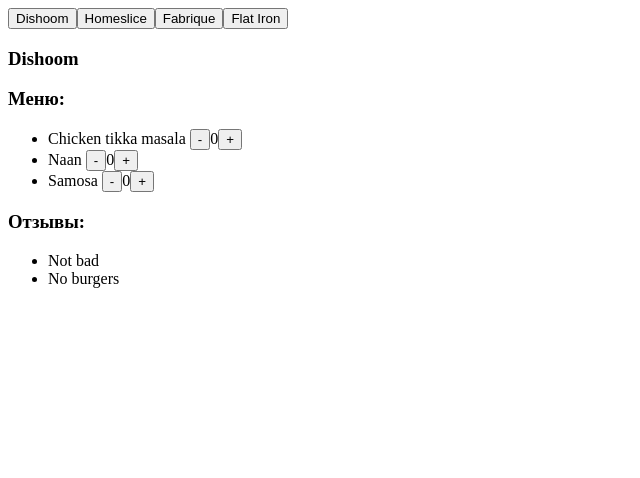
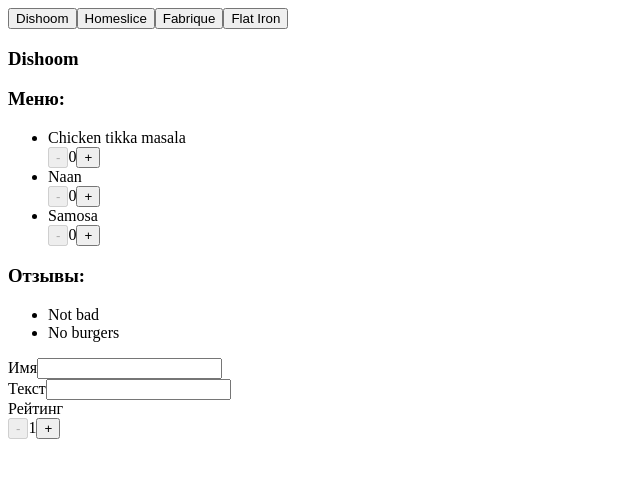
Before and after one commit to jesian85/react-course, a React (Vite) app: page / in a window 1280 px wide. Both pictures are taken after a click on the button "Dishoom". Shown: the top 478 px of the page, without its empty margins (0-640 px from the left). Built offline with nearby package versions, Linux system fonts and the light colour scheme.

Commit message:
Задание №4

```diff
--- a/src/components/counter/component.jsx
+++ b/src/components/counter/component.jsx
@@ -1,17 +1,9 @@
-import { useState } from "react";
-
-const COUNTER_MIN = 0;
-const COUNTER_MAX = 5;
-
-export const Counter = () => {
-    const [counter, setCounter] = useState(COUNTER_MIN);
-    const increase = () => { if (counter < COUNTER_MAX) setCounter(c => c + 1); };
-    const decrease = () => { if (counter > COUNTER_MIN) setCounter(c => c - 1); };
+export const Counter = ({ value, increase, decrease, min = 0, max = 5 }) => {
     return (
-        <>
-            <button onClick={decrease}>-</button>
-            {counter}
-            <button onClick={increase}>+</button>
-        </>
+        <div>
+            <button onClick={decrease} disabled={value <= min}>-</button>
+            {value}
+            <button onClick={increase} disabled={value >= max}>+</button>
+        </div>
     );
 };
--- a/src/components/dish/component.jsx
+++ b/src/components/dish/component.jsx
@@ -1,12 +1,18 @@
 import { Counter } from '../counter/component';
+import { useCallback, useState } from 'react';
 
 export const Dish = ({ dish }) => {
+    const [counter, setCounter] = useState(0);
+    const decrease = useCallback(() => setCounter(c => c - 1), []);
+    const increase = useCallback(() => setCounter(c => c + 1), []);
     if (!dish) {
         return;
     }
+    // console.log(counter);
     return (
         <div>
-            {dish.name} <Counter />
+            <span>{dish.name}</span>
+            <Counter value={counter} decrease={decrease} increase={increase} min={0} max={5} />
         </div>
     );
 };
--- a/src/components/restaurant-tabs/component.jsx
+++ b/src/components/restaurant-tabs/component.jsx
@@ -1,10 +1,10 @@
 import { Tab } from '../tab/component';
 
-export const RestaurantTabs = ({restaurants, onRestaurantSelect}) => {
+export const RestaurantTabs = ({restaurants, onTabClick}) => {
     return (
         <div>
-            { restaurants.map(({ id, name }) => (
-                <Tab key={id} onTabClick={() => onRestaurantSelect(name)}>{name}</Tab>
+            { restaurants.map(({ id, name}, index) => (
+                <Tab key={id} onTabClick={() => onTabClick(index)}>{name}</Tab>
             ))}
         </div>
     );
--- a/src/components/restaurant/component.jsx
+++ b/src/components/restaurant/component.jsx
@@ -1,15 +1,17 @@
 import { Menu } from '../menu/component';
 import { Reviews } from '../reviews/component';
+import { ReviewForm } from '../../components/review-form/component';
 
 export function Restaurant({ restaurant }) {
    if (!restaurant) {
       return;
    }
    return (
-      <>
+      <div>
          <h3>{restaurant.name}</h3>
          <Menu dishes={restaurant.menu} />
          <Reviews reviews={restaurant.reviews} />
-      </>
+         <ReviewForm restaurantId={restaurant.id} />
+      </div>
    );
 }
--- /dev/null
+++ b/src/components/review-form/component.jsx
@@ -0,0 +1,71 @@
+import { Counter } from '../counter/component';
+import { useCallback, useEffect, useReducer } from 'react';
+
+const SET_NAME = 'setName';
+const SET_TEXT = 'setText';
+const DECREASE_COUNTER = 'decreaseCounter';
+const INCREASE_COUNTER = 'increaseCounter';
+const COUNTER_STEP = .5;
+const RESET_STATE = 'resetState';
+
+const DEFAULT_FORM_VALUE = {
+    name: '',
+    text: '',
+    counter: 1,
+};
+
+const reducer = (state, action) => {
+    switch (action.type) {
+        case SET_NAME:
+            return {
+                ...state,
+                name: action.payload,
+                text : DEFAULT_FORM_VALUE.text,
+                counter: DEFAULT_FORM_VALUE.counter,
+             };
+        case SET_TEXT:
+            return { ...state, text: action.payload };
+        case INCREASE_COUNTER:
+            return { ...state, counter: state.counter + action.payload };
+        case DECREASE_COUNTER:
+            return { ...state, counter: state.counter - action.payload };
+        case RESET_STATE:
+            return DEFAULT_FORM_VALUE;
+        default:
+            return state;
+    }
+};
+
+export const ReviewForm = ({ restaurantId }) => {
+    const [formValue, dispatch] = useReducer(reducer, DEFAULT_FORM_VALUE);
+    const decrease = useCallback(() => dispatch({ type: DECREASE_COUNTER, payload: COUNTER_STEP }), []);
+    const increase = useCallback(() => dispatch({ type: INCREASE_COUNTER, payload: COUNTER_STEP }), []);
+    useEffect(() => {
+        //console.log(restaurantId);
+        dispatch({ type: RESET_STATE });
+    }, [restaurantId]);
+    return (
+        <div>
+            <div>
+                <label htmlFor='name'>Имя</label>
+                <input
+                  id="name"
+                  type="text"
+                  value={formValue.name}
+                  onChange={(e) => dispatch({ type: SET_NAME, payload: e.target.value })} />
+            </div>
+            <div>
+                <label htmlFor='text'>Текст</label>
+                <input
+                  id="text"
+                  type="text"
+                  value={formValue.text}
+                  onChange={(e) => dispatch({ type: SET_TEXT, payload: e.target.value })} />
+            </div>
+            <div>
+                <span>Рейтинг</span>
+                <Counter value={formValue.counter} decrease={decrease} increase={increase} min={1} max={5} />
+            </div>
+        </div>
+    );
+};
--- a/src/pages/restaurants-page/component.jsx
+++ b/src/pages/restaurants-page/component.jsx
@@ -3,15 +3,15 @@
 import { useState } from 'react';
 
 export const RestaurantsPage = ({ restaurants }) => {
-    const [selectedRestaurant, setSelectedRestaurant] = useState();
+    const [restaurantIndex, setRestaurantIndex] = useState(-1);
     if (!restaurants.length) {
         return null;
     }
-    const restaurant = restaurants.find(({ name }) => name === selectedRestaurant);
+    const restaurant = restaurants[restaurantIndex];
     return (
         <div>
-            <RestaurantTabs restaurants={restaurants} onRestaurantSelect={setSelectedRestaurant} />
-            {restaurant !== undefined && <Restaurant restaurant={restaurant} />}
+            <RestaurantTabs restaurants={restaurants} onTabClick={setRestaurantIndex} />
+            {restaurant && <Restaurant restaurant={restaurant} />}
         </div>
     );
 };
```
